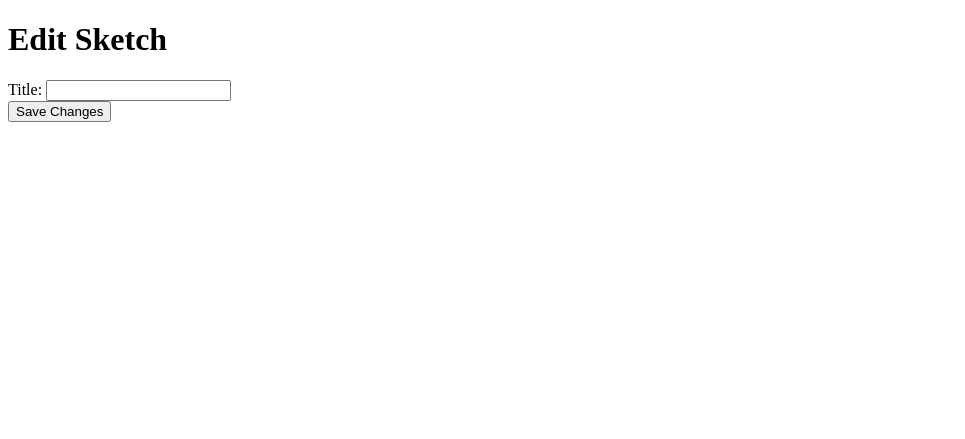
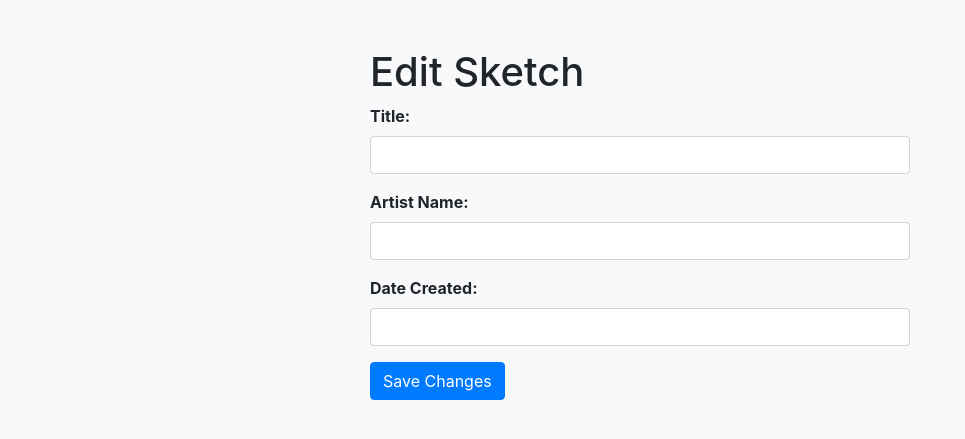
Before and after one commit to lavanyagunnu/docker, a Flask app: page /edit_sketch/1 in a window 1280 px wide. Shown: the top 439 px of the page, without its empty margins (0-965 px from the left). Run offline with Flask 3, Linux system fonts and the light colour scheme; some libraries are stand-ins or nearby versions.

Commit message:
modified the edit page

```diff
--- a/app.py
+++ b/app.py
@@ -83,12 +83,14 @@
     if request.method == 'POST':
         # Update the sketch with the new information
         new_title = request.form['title']
+        new_artist_name = request.form['artist_name']
+        new_date_created = request.form['date_created']
 
         connection = psycopg2.connect(**db_params)
         cursor = connection.cursor()
 
-        update_query = sql.SQL("UPDATE sketches_data SET Title = %s WHERE Id = %s;")
-        cursor.execute(update_query, (new_title, sketch_id))
+        update_query = sql.SQL("UPDATE sketches_data SET Title = %s, Artist_name = %s, Date_created = %s WHERE Id = %s;")
+        cursor.execute(update_query, (new_title, new_artist_name, new_date_created, sketch_id))
         connection.commit()
 
         # Close the database connection
--- a/templates/edit_sketch.html
+++ b/templates/edit_sketch.html
@@ -6,17 +6,79 @@
     <meta charset="UTF-8">
     <meta name="viewport" content="width=device-width, initial-scale=1.0">
     <title>Edit Sketch</title>
+    <link rel="stylesheet" href="https://stackpath.bootstrapcdn.com/bootstrap/4.3.1/css/bootstrap.min.css">
+
+    <style>
+        body {
+            background-color: #f8f9fa; /* Set a light background color */
+        }
+
+        .edit-container {
+            max-width: 400px; /* Adjust the maximum width as needed */
+            margin: auto;
+            margin-top: 50px; /* Add top margin for centering on the page */
+            background-color: #fff; /* Set a white background color */
+            border-radius: 10px; /* Add rounded corners */
+            padding: 20px; /* Add padding for content */
+            box-shadow: 0 0 10px rgba(0, 0, 0, 0.1); /* Add a subtle box shadow */
+        }
+
+        label {
+            font-weight: bold;
+        }
+
+        input {
+            width: 100%;
+            padding: 8px;
+            margin-bottom: 15px;
+            border: 1px solid #ced4da; /* Set a light border color */
+            border-radius: 5px; /* Add rounded corners to input fields */
+        }
+
+        input[type="submit"] {
+            background-color: #007bff; /* Set a blue background color */
+            color: #fff; /* Set white text color */
+            cursor: pointer;
+        }
+
+        input[type="submit"]:hover {
+            background-color: #0056b3; /* Darker blue on hover */
+        }
+        </style>
 </head>
 <body>
 
-<h1>Edit Sketch</h1>
+    <div class="container mt-5">
+        <div class="row justify-content-center">
+            <div class="col-md-6">
+                <h1>Edit Sketch</h1>
 
-<form method="post" action="">
-    <label for="title">Title:</label>
-    <input type="text" id="title" name="title" value="{{ sketch_data[3] }}" required>
-    <br>
-    <input type="submit" value="Save Changes">
-</form>
+                <form method="post" action="">
+                    <div class="form-group">
+                        <label for="title">Title:</label>
+                        <input type="text" id="title" name="title" class="form-control" value="{{ sketch_data[3] }}" required>
+                    </div>
+
+                    <div class="form-group">
+                        <label for="artist_name">Artist Name:</label>
+                        <input type="text" id="artist_name" name="artist_name" class="form-control" value="{{ sketch_data[2] }}" required>
+                    </div>
+
+                    <div class="form-group">
+                        <label for="date_created">Date Created:</label>
+                        <input type="text" id="date_created" name="date_created" class="form-control" value="{{ sketch_data[1] }}" required>
+                    </div>
+
+                    <button type="submit" class="btn btn-primary">Save Changes</button>
+                </form>
+            </div>
+        </div>
+    </div>
+<script src="https://code.jquery.com/jquery-3.3.1.slim.min.js"></script>
+<script src="https://cdnjs.cloudflare.com/ajax/libs/popper.js/1.14.7/umd/popper.min.js"></script>
+<script src="https://stackpath.bootstrapcdn.com/bootstrap/4.3.1/js/bootstrap.min.js"></script>
+
+
 
 </body>
 </html>
```
Also changed, not shown: templates/about.html (+34 -1 lines).
